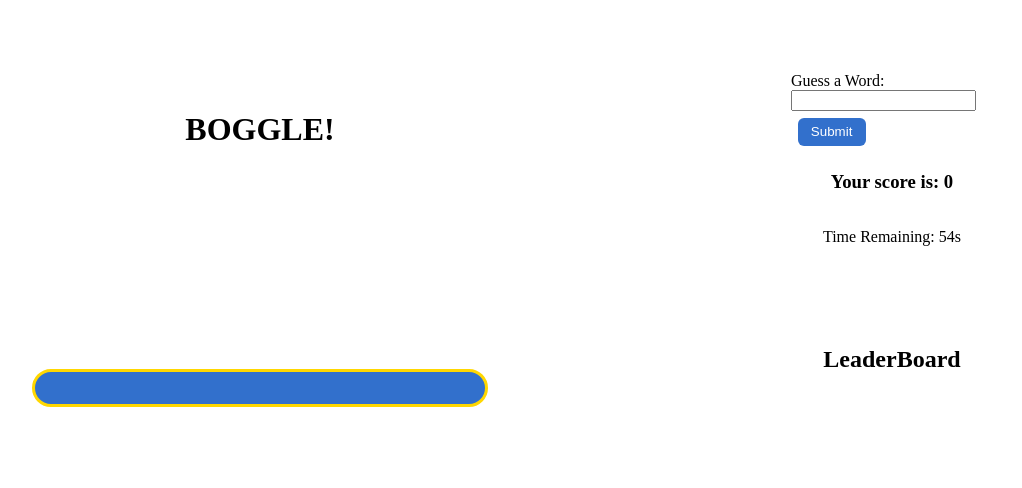
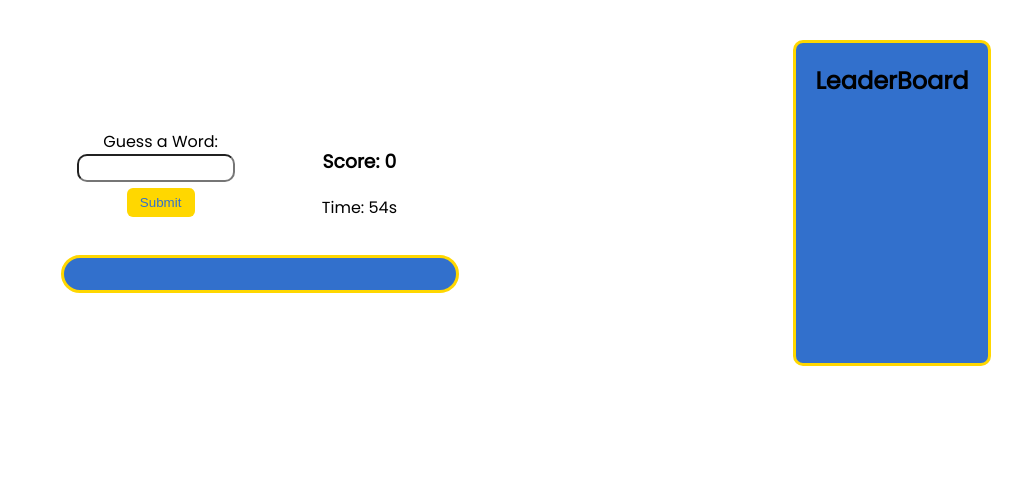
Before and after one commit to john-tettis/flask-boggle, a Flask app: template templates/boggle.html in a window 1280 px wide. Shown: the top 488 px of the page, without its empty margins (64-1086 px from the left). Run offline with Flask 2, Linux system fonts and the light colour scheme; the template is opened without the code that fills it, so the values that code supplies are empty; parts of the project's set-up code (start-up, migrations or seed data) failed here and were passed over.

Commit message:
finishing up

```diff
--- a/app.py
+++ b/app.py
@@ -9,8 +9,8 @@ boggle_game = Boggle()
 app = Flask(__name__)
 app.debug=False
 app.config['SECRET_KEY'] ='124baby'
+toolbar = DebugToolbarExtension(app)
 
-toolbar = DebugToolbarExtension(app)
 @app.route('/')
 def home():
     return render_template('home.html')
--- a/static/stylesheets/app.css
+++ b/static/stylesheets/app.css
@@ -1,5 +1,6 @@
 table {
-  width: 90%;
+  width: 100%;
+  margin: auto;
   background-color: #3270cc;
   padding: 1em;
   border-radius: 20px;
@@ -22,7 +23,11 @@ table td {
 table td:after, table td:before {
   content: '';
   display: block;
-  padding-bottom: calc(50% - 0.5em);
+  padding-bottom: calc(50% - 0.6em);
+}
+
+.game-container {
+  width: 70%;
 }
 
 h1 {
@@ -30,7 +35,7 @@ h1 {
 }
 
 .container {
-  width: 40%;
+  width: 50%;
   padding: 2em;
   display: -webkit-box;
   display: -ms-flexbox;
@@ -56,14 +61,15 @@ body {
           flex-direction: row;
   -ms-flex-pack: distribute;
       justify-content: space-around;
+  font-family: 'Poppins', sans-serif;
 }
 
 button {
   border: none;
   padding: .5em 1em;
   margin: .5em;
-  color: white;
-  background-color: #3270cc;
+  color: #3270cc;
+  background-color: gold;
   border-radius: 6px;
 }
 
@@ -73,8 +79,65 @@ button:focus {
 
 button:hover {
   background-color: #bed3f3;
-  color: #3270cc;
+  color: gold;
   -webkit-box-shadow: 0px 1px 1px #c7c5c5;
           box-shadow: 0px 1px 1px #c7c5c5;
 }
+
+form {
+  width: 100%;
+}
+
+form input {
+  width: 90%;
+  font-size: 1.2em;
+  display: block;
+  border-radius: 10px;
+}
+
+form input:focus {
+  outline: 0;
+}
+
+form input label {
+  text-align: center;
+}
+
+.left-col, .right-col {
+  padding: 1em;
+  text-align: center;
+}
+
+.top-row {
+  display: -ms-grid;
+  display: grid;
+  -ms-grid-columns: 1fr 1fr;
+      grid-template-columns: 1fr 1fr;
+}
+
+.score-board {
+  background: #3270cc;
+  border: 3px solid gold;
+  border-radius: 10px;
+  width: 12rem;
+  height: 20rem;
+  text-align: center;
+}
+
+#message {
+  height: 1em;
+}
+
+a {
+  text-decoration: none;
+  padding: .5em 1em;
+  background: #3270cc;
+  border-radius: 5px;
+  color: white;
+}
+
+a:hover {
+  background-color: #bed3f3;
+  color: #3270cc;
+}
 /*# sourceMappingURL=app.css.map */
--- a/static/stylesheets/app.scss
+++ b/static/stylesheets/app.scss
@@ -1,7 +1,8 @@
 $primary:rgb(50, 112, 204);
 $secondary:rgb(190, 211, 243);
 table{
-    width:90%;
+    width:100%;
+    margin:auto;
     background-color:$primary;
     padding:1em;
     border-radius:20px;
@@ -22,15 +23,19 @@ table{
             content: '';
 
             display: block;
-            padding-bottom: calc(50% - 0.5em);
+            padding-bottom: calc(50% - 0.6em);
         }
     }
+}
+.game-container{
+    width:70%;
+
 }
 h1{
     text-align:center;
 }
 .container{
-width:40%;
+width:50%;
 padding:2em;
 display:flex;
 flex-direction:column;
@@ -40,21 +45,70 @@ justify-content:space-around
 body{
     display:flex;
     flex-direction:row;
-    justify-content:space-around
+    justify-content:space-around;
+    font-family: 'Poppins', sans-serif;
 }
 button{
     border:none;
     padding: .5em 1em;
     margin:.5em;
-    color:white;
-    background-color:$primary;
+    color:$primary;
+    background-color:gold;
     border-radius:6px;
     &:focus{
         outline:0;
     }
     &:hover{
         background-color:$secondary;
-        color:$primary;
+        color:gold;
         box-shadow: 0px 1px 1px rgb(199, 197, 197);
     }
 }
+form{
+    width:100%;
+    input{
+        width:90%;
+        font-size:1.2em;
+        display:block;
+        border-radius:10px;
+        &:focus{
+            outline:0;
+        }
+        label{
+            text-align:center;
+        }
+}
+
+}
+.left-col, .right-col{
+    padding:1em;
+    text-align:center;
+}
+.top-row{
+    display:grid;
+    grid-template-columns: 1fr 1fr;
+}
+.score-board{
+    background:$primary;
+    border:3px solid gold;
+    border-radius:10px;
+    width:12rem;
+    height:20rem;
+    text-align: center;
+}
+
+#message{
+    height:1em;
+}
+
+a{
+    text-decoration:none;
+    padding:.5em 1em;
+    background:$primary;
+    border-radius:5px;
+    color:white;
+    &:hover{
+        background-color:$secondary;
+        color:$primary;
+    }
+}
--- a/templates/base.html
+++ b/templates/base.html
@@ -6,6 +6,8 @@
     <meta name="viewport" content="width=device-width, initial-scale=1.0">
     <title>{% block title %}{% endblock %}</title>
     <link rel='stylesheet' href="/static/stylesheets/app.css">
+    <link rel="preconnect" href="https://fonts.gstatic.com">
+    <link href="https://fonts.googleapis.com/css2?family=Poppins&display=swap" rel="stylesheet">
 </head>
 <body>
     {% block content%}
--- a/templates/boggle.html
+++ b/templates/boggle.html
@@ -3,10 +3,27 @@
 {% block title%}Boggle Game{% endblock %}
 {% block content%}
 <div class="container">
-    <h1>BOGGLE!</h1>
+
+    <div class="game-container">
+        <div class="top-row">
+            <div class="left-col">
+                <form action="#">
+                    <label for="guess">Guess a Word:</label>
+                    <input type="text" id="guess">
+                    <button>Submit</button>
                     <div id="message"></div>
+                </form>
+            </div>
+            <div class="right-col">
+                <h3>Score: <span id="score">0</span></h3>
+                <p>Time: <span id="timer">60</span>s</p>
+            </div>
+        </div>
+
+
         <table>
             <tbody>
+
             {% for row in board%}
             <tr>
             {% for el in row%}
@@ -16,20 +33,13 @@
             {% endfor %}
             </tbody>
         </table>
+    </div>
+
 
 </div>
-<div class="container score-board">
-    <div class="container score-time">
+<div class="container">
 
-    <form action="#">
-        <label for="guess">Guess a Word:</label>
-        <input type="text" id="guess">
-        <button>Submit</button>
-    </form>
-        <h3>Your score is: <span id="score">0</span></h3>
-        <p>Time Remaining: <span id="timer">60</span>s</p>
-    </div>
-    <div class="container">
+    <div class="score-board">
         <h2>LeaderBoard</h2>
         <ol>
         {% for score in scores %}
```
Also changed, not shown: test.py (+38 -2 lines), 1 other file. Lines whose indentation alone changed are shown as unchanged.
